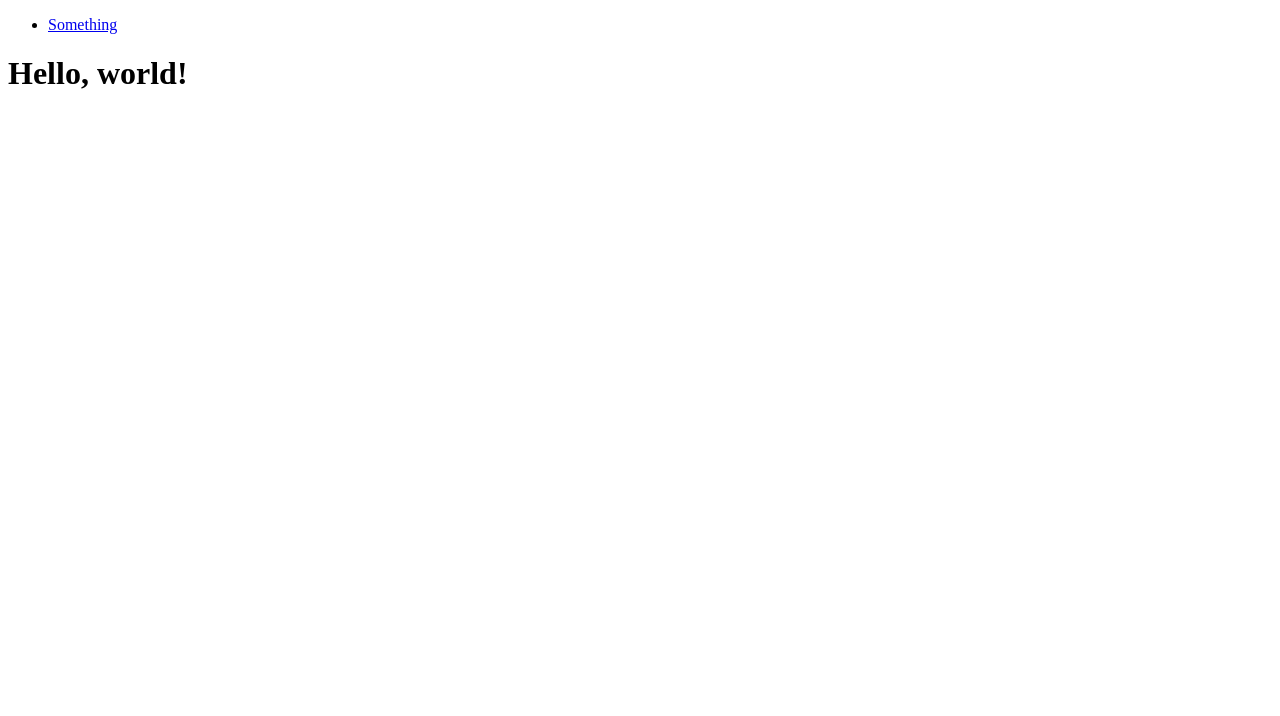
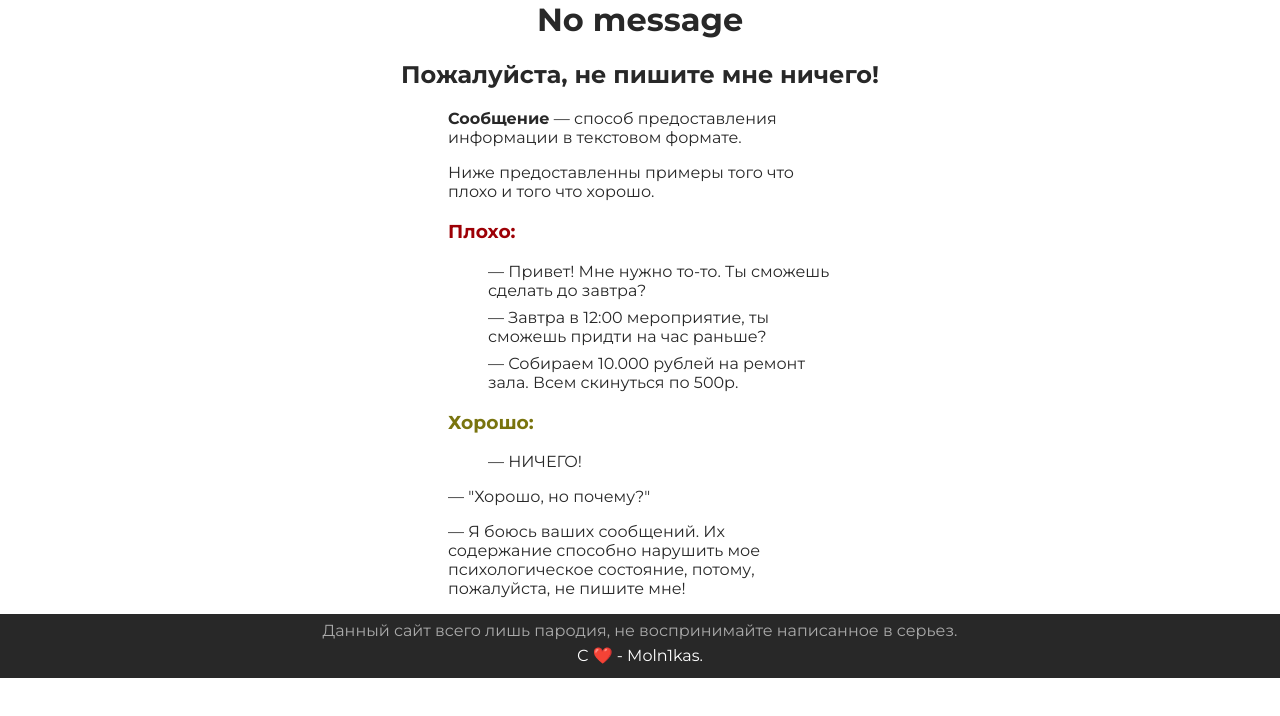
Before and after one commit to Moln1kas/nomessage, a plain HTML site: page index.html in a window 1280 px wide. Drawn offline with Linux system fonts and the light colour scheme.

Commit message:
base site

```diff
--- /dev/null
+++ b/css/styles.css
@@ -0,0 +1,63 @@
+:root {
+    --black: #282828;
+    --gray: #aaa;
+    --white: #fff;
+    --red: #9d0006;
+    --green: #79740e;
+}
+
+body {
+    font-family: "Montserrat", sans-serif;
+    margin: 0;
+}
+
+.main__header {
+    color: var(--black);
+    text-align: center;
+}
+
+.main__header__title {
+    margin-top: 0;
+}
+
+.main__page {
+    width: 30%;
+    color: var(--black);
+    margin: 0  auto;
+}
+
+.main__footer {
+    width: 100%;
+    height: 64px;
+    background: var(--black);
+    color: var(--white);
+    display: flex;
+    flex-direction: column;
+    justify-content: center;
+    align-items: center;
+}
+
+.main__footer__content {
+    margin: 0 0 6px 0;
+}
+
+.main__footer__content__subtitle {
+    color: var(--gray);
+}
+
+.bad__title {
+    color: var(--red);
+}
+
+.good__title {
+    color: var(--green);
+}
+
+.messages__example {
+    list-style: none;
+    margin-bottom: 8px;
+}
+
+.messages__example::before {
+    content: "— ";
+}
--- a/index.html
+++ b/index.html
@@ -3,21 +3,42 @@
 <head>
     <meta charset="UTF-8">
     <meta name="viewport" content="width=device-width, initial-scale=1.0">
-    <title>No Message</title>
+    <link rel="stylesheet" href="css/styles.css">
+    <link rel="preconnect" href="https://fonts.googleapis.com">
+    <link rel="preconnect" href="https://fonts.gstatic.com" crossorigin>
+    <link href="https://fonts.googleapis.com/css2?family=Montserrat:ital,wght@0,100..900;1,100..900&display=swap" rel="stylesheet">
+    <title>No message</title>
 </head>
 <body>
     <header class="main__header">
-        <nav class="main__navbar">
-            <ul class="navbar__list">
-                <li class="navbar__list__element"><a href="#">Something</a></li>
-            </ul>
-        </nav>
+        <h1 class="main__header__title">No message</h1>
+        <h2>Пожалуйста, не пишите мне ничего!</h2>
     </header>
     <main class="main__page">
-        <h1>Hello, world!</h1>
+        <section>
+            <p><b>Сообщение</b> — способ предоставления информации в текстовом формате.</p>
+        </section>
+        <section class="section">
+            <p>Ниже предоставленны примеры того что плохо и того что хорошо.</p>
+            <h3 class="bad__title">Плохо:</h3>
+            <ul class="messages">
+                <li class="messages__example">Привет! Мне нужно то-то. Ты сможешь сделать до завтра?</li>
+                <li class="messages__example">Завтра в 12:00 мероприятие, ты сможешь придти на час раньше?</li>
+                <li class="messages__example">Собираем 10.000 рублей на ремонт зала. Всем скинуться по 500р.</li>
+            </ul>
+            <h3 class="good__title">Хорошо:</h3>
+                <ul class="messages">
+                    <li class="messages__example">НИЧЕГО!</li>
+                </ul>
+            <p>— "Хорошо, но почему?"</p>
+        </section>
+        <section>
+            <p>— Я боюсь ваших сообщений. Их содержание способно нарушить мое психологическое состояние, потому, пожалуйста, не пишите мне!</p>
+        </section>
     </main>
     <footer class="main__footer">
-
+        <p class="main__footer__content main__footer__content__subtitle">Данный сайт всего лишь пародия, не воспринимайте написанное в серьез.</p>
+        <p class="main__footer__content">С ❤️ - Moln1kas.</p>
     </footer>
 </body>
 </html>
```
Also changed, not shown: css/style.css (deleted).
